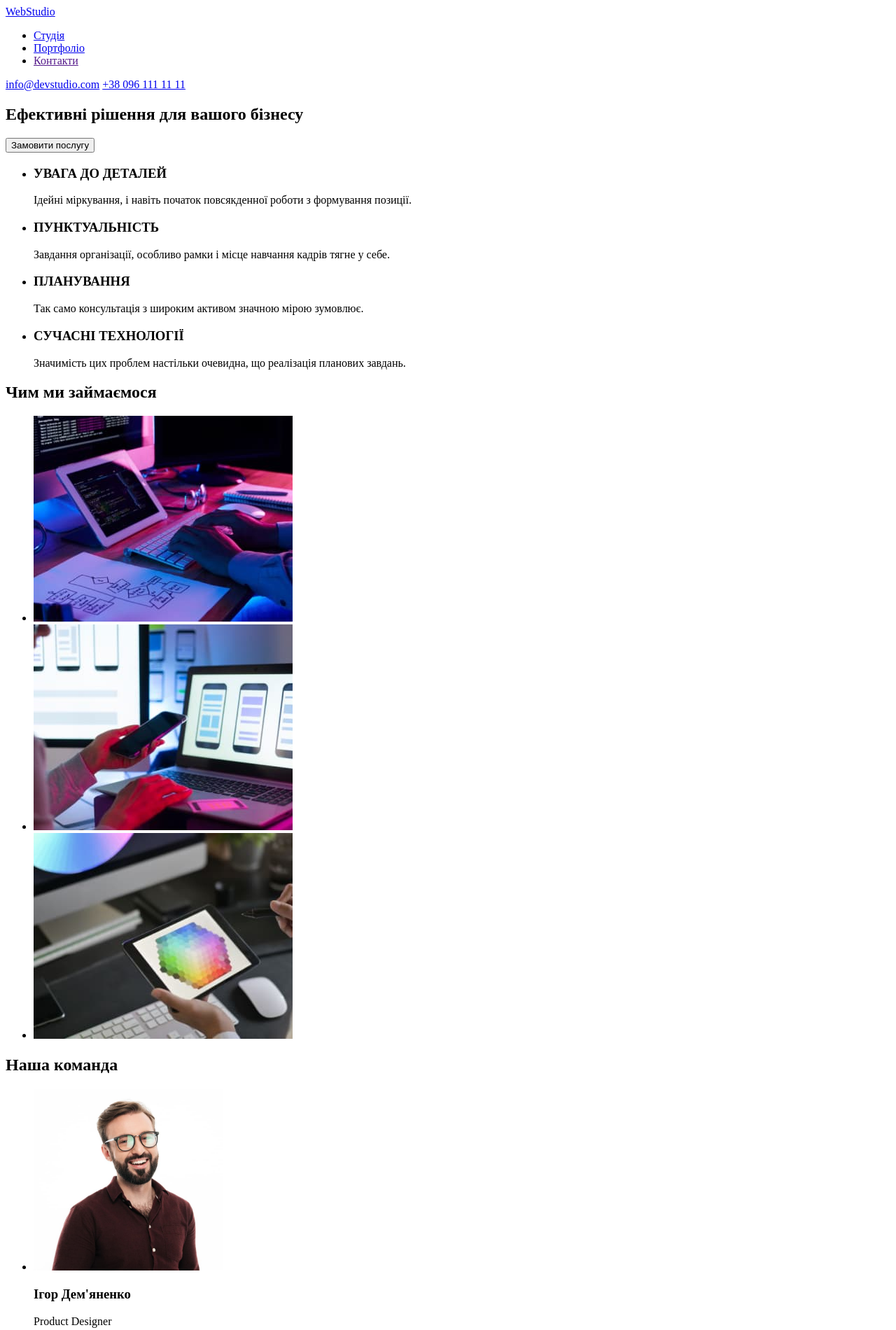
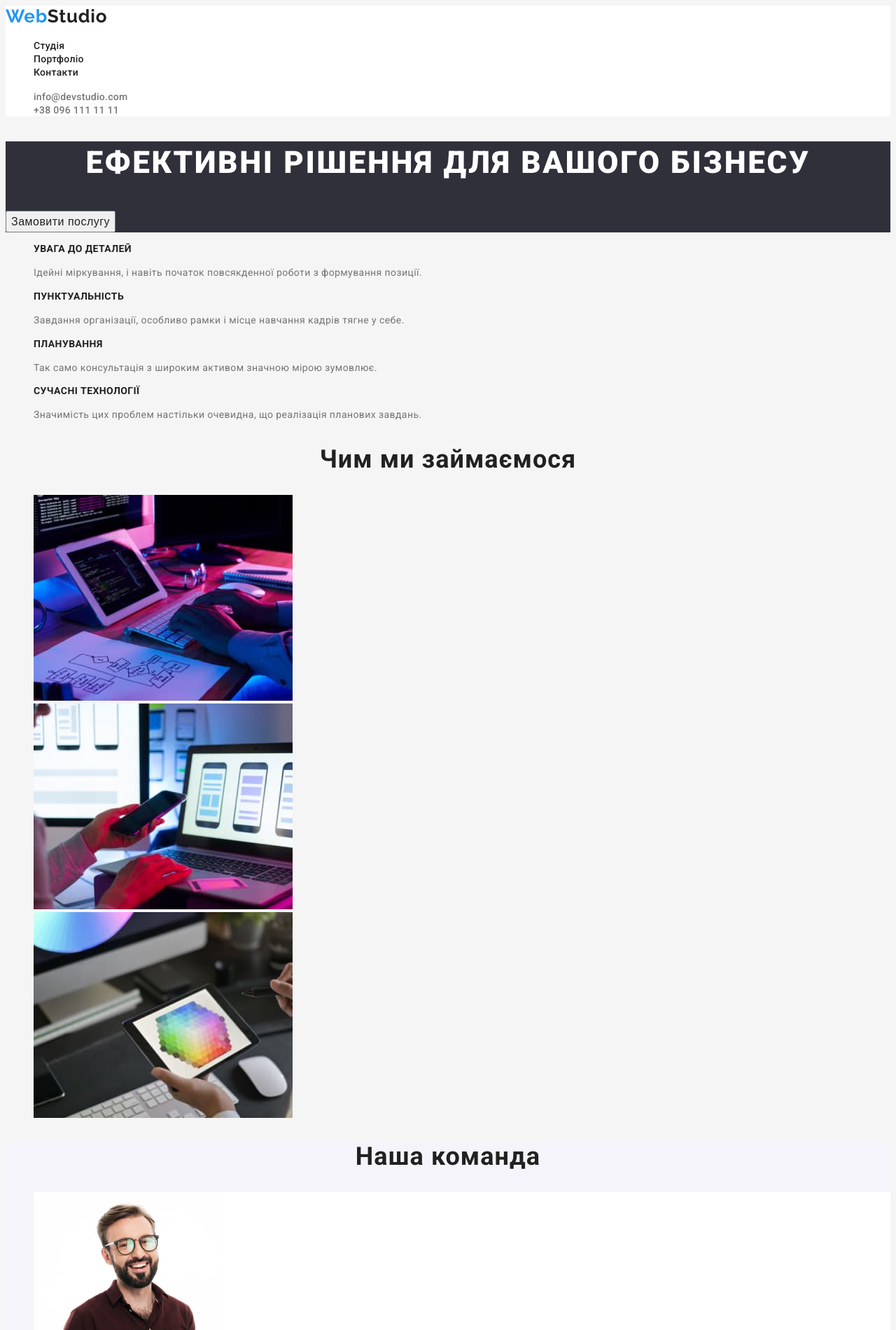
Before and after one commit to APolonchak/goit-markup-hw-02, a plain HTML site: page index.html in a window 1280 px wide. Shown: the top 1900 px of the page at 70% size. Drawn offline with Linux system fonts and the light colour scheme.

Commit message:
Доробив ДЗ 2

```diff
--- a/css/styles.css
+++ b/css/styles.css
@@ -25,10 +25,13 @@ address {
   --little-bg-color: #ffffff;
   --small-bg-color: #2f303a;
 }
+/* Портфоліо */
+
 /* Sky */
 .sky {
   background-color: var(--little-bg-color);
 }
+
 /* Logo */
 .logo {
   color: var(--primary-text-color--);
@@ -43,10 +46,7 @@ address {
 .logo span {
   color: var(--accent-color--);
 }
-.logo:hover,
-.logo:focus {
-  color: var(--accent-color--);
-}
+
 /* Site-nav */
 .site-nav .link {
   color: var(--primary-text-color--);
@@ -60,6 +60,7 @@ address {
 .site-nav .link:focus {
   color: var(--accent-color--);
 }
+
 /* Contact nav */
 .contact-nav .link {
   color: var(--little-text-color--);
@@ -73,6 +74,79 @@ address {
 .contact-nav .link:focus {
   color: var(--accent-color--);
 }
+
+/* Студія */
+
+/* Основний контент */
+.hero {
+  background-color: var(--small-bg-color);
+}
+.hero-title {
+  color: #ffffff;
+
+  font-weight: 900;
+  font-size: 44px;
+  line-height: 1.4;
+  text-align: center;
+  letter-spacing: 0.06em;
+  text-transform: uppercase;
+}
+
+/* Особливості */
+.features-list .title {
+  color: var(--primary-text-color--);
+
+  font-weight: 700;
+  font-size: 14px;
+  line-height: 1.14;
+  letter-spacing: 0.03em;
+  text-transform: uppercase;
+}
+.features-list .text {
+  color: var(--little-text-color--);
+
+  font-weight: 400;
+  font-size: 14px;
+  line-height: 1.7;
+  letter-spacing: 0.03em;
+}
+
+/* Чим ми займаємось */ /* Наша команда */
+
+.direction .title,
+.team .title {
+  color: var(--primary-text-color--);
+
+  font-weight: 700;
+  font-size: 36px;
+  line-height: 1.17;
+  text-align: center;
+  letter-spacing: 0.03em;
+}
+.team {
+  background-color: #f5f4fa;
+}
+.card {
+  background-color: var(--little-bg-color);
+}
+.team .name {
+  color: var(--primary-text-color--);
+
+  font-weight: 500;
+  font-size: 16px;
+  line-height: 1.19;
+  letter-spacing: 0.03em;
+}
+.team .profession {
+  color: var(--little-text-color--);
+
+  font-weight: 400;
+  font-size: 16px;
+  line-height: 1.19;
+  letter-spacing: 0.03em;
+}
+/* Портфоліо */
+
 /* Filter list */
 .button {
   color: var(--primary-text-color--);
@@ -89,11 +163,11 @@ address {
   color: #f5f5f5;
   background-color: var(--accent-color--);
 }
+
 /* Example list */
 .example .title {
   color: var(--primary-text-color--);
 
-  font-style: normal;
   font-weight: 700;
   font-size: 18px;
   line-height: 2;
@@ -106,10 +180,12 @@ address {
   line-height: 1.8;
   letter-spacing: 0.03em;
 }
+
 /* Footer */
 .ground {
   background-color: var(--small-bg-color);
 }
+
 /*Logo low*/
 .logo.low {
   color: #ffffff;
@@ -117,16 +193,14 @@ address {
 .logo.low span {
   color: var(--accent-color--);
 }
-.logo.low:hover,
-.logo.low:focus {
-  color: var(--accent-color--);
+
+/*Contact low */
+.contact-low {
+  font-style: normal;
 }
-/*Contact low */
 .contact-low .map {
   color: #ffffff;
 
-  font-family: 'Roboto';
-  font-style: normal;
   font-weight: 400;
   font-size: 14px;
   line-height: 1.7;
@@ -135,8 +209,6 @@ address {
 .contact-low .link-low {
   color: rgba(255, 255, 255, 0.6);
 
-  font-family: 'Roboto';
-  font-style: normal;
   font-weight: 400;
   font-size: 14px;
   line-height: 1.7;
--- a/index.html
+++ b/index.html
@@ -5,52 +5,69 @@
     <meta http-equiv="X-UA-Compatible" content="IE=edge" />
     <meta name="viewport" content="width=device-width, initial-scale=1.0" />
     <title>Студія</title>
+    <link rel="preconnect" href="https://fonts.googleapis.com" />
+    <link rel="preconnect" href="https://fonts.gstatic.com" crossorigin />
+    <link
+      href="https://fonts.googleapis.com/css2?family=Raleway:wght@700&family=Roboto:wght@400;500;700;900&display=swap"
+      rel="stylesheet"
+    />
+    <link rel="stylesheet" href="./css/styles.css" />
   </head>
   <body>
     <!--Хедер-->
-    <header>
-      <a href="index.html">WebStudio</a>
+    <header class="sky">
+      <a href="index.html" class="logo link"><span>Web</span>Studio</a>
       <!--Навігація-->
       <nav>
-        <ul>
-          <li><a href="./index.html">Студія</a></li>
-          <li><a href="./portfolio.html">Портфоліо</a></li>
-          <li><a href="">Контакти</a></li>
+        <ul class="site-nav list">
+          <li><a href="./index.html" class="link">Студія</a></li>
+          <li><a href="./portfolio.html" class="link">Портфоліо</a></li>
+          <li><a href="" class="link">Контакти</a></li>
         </ul>
       </nav>
-      <a href="mailto:info@devstudio.com">info@devstudio.com</a>
-      <a href="tel:+380961111111">+38 096 111 11 11</a>
+      <ul class="contact-nav list">
+        <li>
+          <a href="mailto:info@devstudio.com" class="link">info@devstudio.com</a>
+        </li>
+        <li><a href="tel:+380961111111" class="link">+38 096 111 11 11</a></li>
+      </ul>
     </header>
     <!--Основний контент-->
     <main>
-      <section>
-        <h1>Ефективні рішення для вашого бізнесу</h1>
-        <button type="button">Замовити послугу</button>
+      <section class="hero">
+        <h1 class="hero-title">Ефективні рішення для вашого бізнесу</h1>
+        <button type="button" class="button">Замовити послугу</button>
       </section>
-      <section>
+      <section class="features">
         <h2 hidden>Особливості</h2>
-        <ul>
+        <ul class="features-list list">
           <li>
-            <h3>УВАГА ДО ДЕТАЛЕЙ</h3>
-            <p>Ідейні міркування, і навіть початок повсякденної роботи з формування позиції.</p>
+            <h3 class="title">УВАГА ДО ДЕТАЛЕЙ</h3>
+            <p class="text">
+              Ідейні міркування, і навіть початок повсякденної роботи з формування позиції.
+            </p>
           </li>
           <li>
-            <h3>ПУНКТУАЛЬНІСТЬ</h3>
-            <p>Завдання організації, особливо рамки і місце навчання кадрів тягне у себе.</p>
+            <h3 class="title">ПУНКТУАЛЬНІСТЬ</h3>
+            <p class="text">
+              Завдання організації, особливо рамки і місце навчання кадрів тягне у себе.
+            </p>
           </li>
           <li>
-            <h3>ПЛАНУВАННЯ</h3>
-            <p>Так само консультація з широким активом значною мірою зумовлює.</p>
+            <h3 class="title">ПЛАНУВАННЯ</h3>
+            <p class="text">Так само консультація з широким активом значною мірою зумовлює.</p>
           </li>
           <li>
-            <h3>СУЧАСНІ ТЕХНОЛОГІЇ</h3>
-            <p>Значимість цих проблем настільки очевидна, що реалізація планових завдань.</p>
+            <h3 class="title">СУЧАСНІ ТЕХНОЛОГІЇ</h3>
+            <p class="text">
+              Значимість цих проблем настільки очевидна, що реалізація планових завдань.
+            </p>
           </li>
         </ul>
       </section>
-      <section>
-        <h2>Чим ми займаємося</h2>
-        <ul>
+      <section class="direction">
+        <h2 class="title">Чим ми займаємося</h2>
+        <ul class="list">
           <li>
             <img
               src="./images/img1.jpg"
@@ -77,58 +94,61 @@
           </li>
         </ul>
       </section>
-      <section>
-        <h2>Наша команда</h2>
-        <ul>
-          <li>
+      <section class="team">
+        <h2 class="title">Наша команда</h2>
+        <ul class="card-list list">
+          <li class="card">
             <img src="./images/photoihor.jpg" width="270" height="260" alt="Фото члена команди" />
-            <h3>Ігор Дем'яненко</h3>
-            <p>Product Designer</p>
+            <h3 class="name">Ігор Дем'яненко</h3>
+            <p class="profession">Product Designer</p>
           </li>
-          <li>
+          <li class="card">
             <img src="./images/photoolha.jpg" width="270" height="260" alt="Фото члена команди" />
-            <h3>Ольга Рєпіна</h3>
-            <p>Frontend Developer</p>
+            <h3 class="name">Ольга Рєпіна</h3>
+            <p class="profession">Frontend Developer</p>
           </li>
-          <li>
+          <li class="card">
             <img
               src="./images/photonicholas.jpg"
               width="270"
               height="260"
               alt="Фото члена команди"
             />
-            <h3>Микола Тарасов</h3>
-            <p>Marketing</p>
+            <h3 class="name">Микола Тарасов</h3>
+            <p class="profession">Marketing</p>
           </li>
-          <li>
+          <li class="card">
             <img
               src="./images/photomikhailo.jpg"
               width="270"
               height="260"
               alt="Фото члена команди"
             />
-            <h3>Михайло Єрмаков</h3>
-            <p>UI Designer</p>
+            <h3 class="name">Михайло Єрмаков</h3>
+            <p class="profession">UI Designer</p>
           </li>
         </ul>
       </section>
     </main>
     <!--Футер-->
-    <footer>
-      <a href="./index.html">WebStudio</a>
+    <footer class="ground">
+      <a href="./index.html" class="logo low link"><span>Web</span>Studio</a>
       <address>
-        <ul>
+        <ul class="contact-low list">
           <li>
             <a
               href="https://goo.gl/maps/1MLwTADq2i4F3AsC8"
               target="_blank"
               title="Google maps"
               rel="noopener nofollow noreferrer"
+              class="map link"
               >м. Київ, пр-т Лесі Українки, 26</a
             >
           </li>
-          <li><a href="mailto:info@devstudio.com">info@devstudio.com</a></li>
-          <li><a href="tel:+380961111111">+38 096 111 11 11</a></li>
+          <li>
+            <a href="mailto:info@devstudio.com" class="link-low link">info@devstudio.com</a>
+          </li>
+          <li><a href="tel:+380961111111" class="link-low link">+38 096 111 11 11</a></li>
         </ul>
       </address>
     </footer>
```
